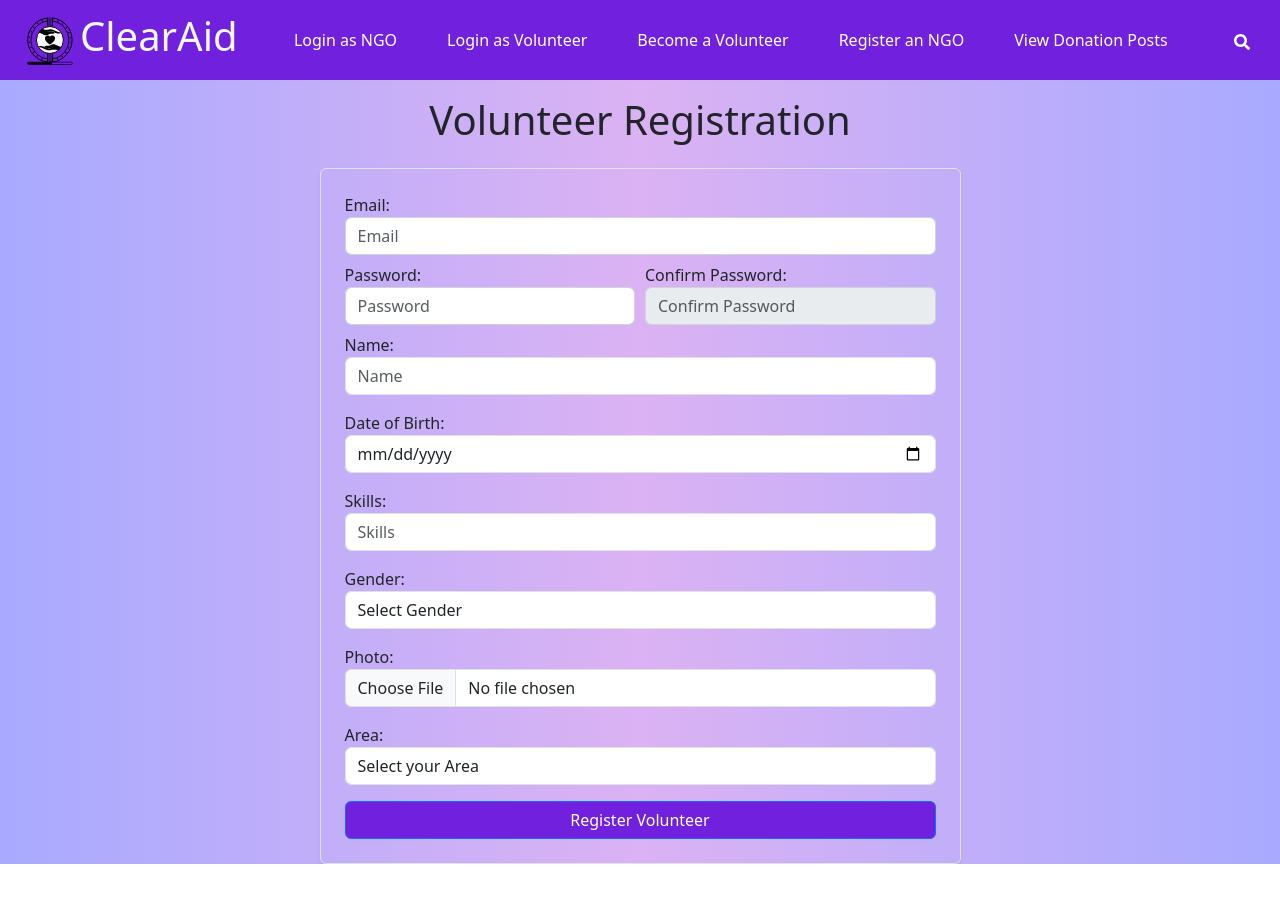
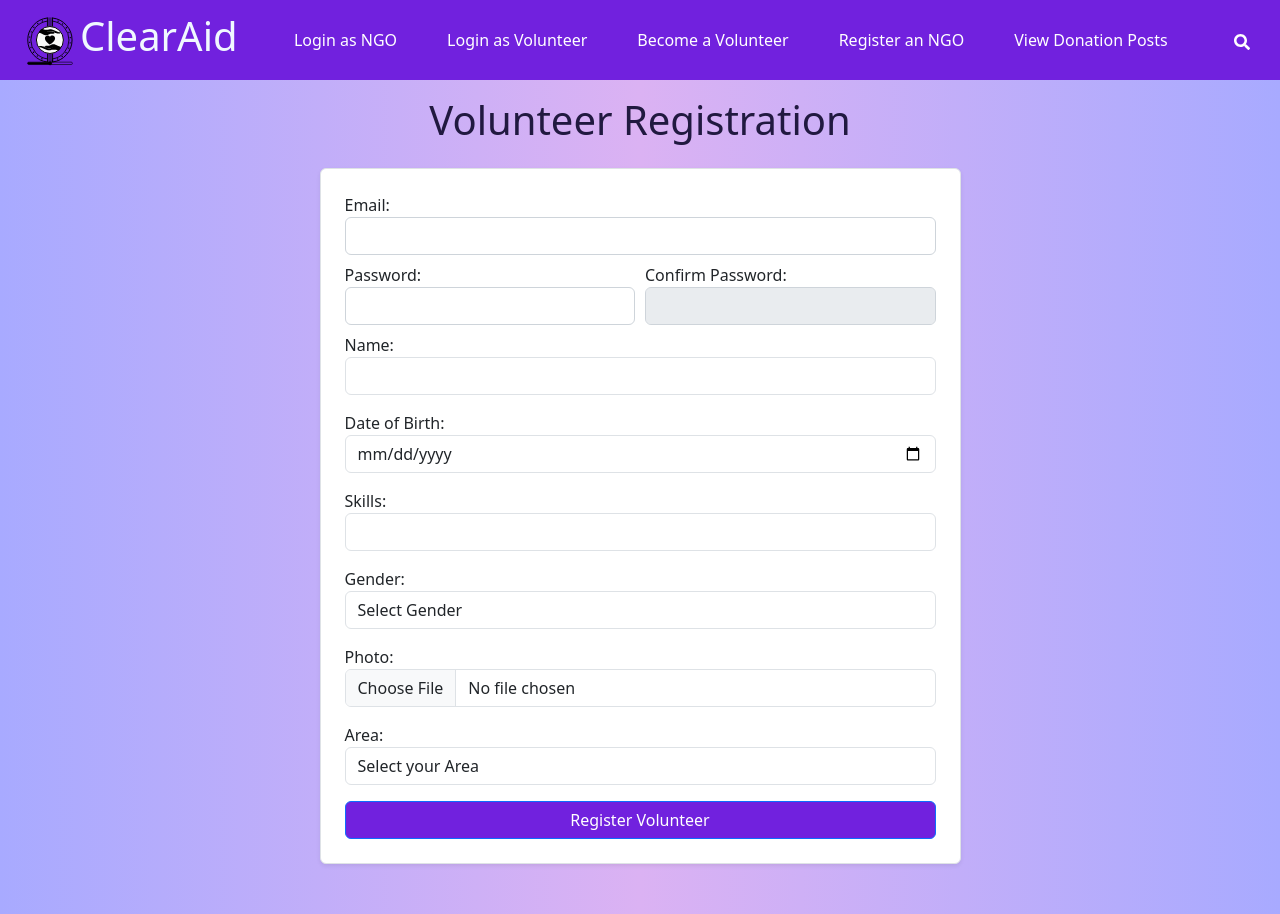
Before and after one commit to nrzn77/altruistic, a React (Vite) app in the folder Website/: page /register in a window 1280 px wide. Before the commit the page ends 864 px from the top, so only its background shows below. Built offline with nearby package versions, Linux system fonts and the light colour scheme; no server answers.

Commit message:
UI improvements on donation posts, register pages and login pages and some other improvements

```diff
--- a/Website/src/Pages/DonationPosts.jsx
+++ b/Website/src/Pages/DonationPosts.jsx
@@ -140,7 +140,7 @@ const DonationPosts = () => {
 
     return (
         <div className="donations-page">
-            <p className='text-center' style={{ fontSize: '45px' }}>Donation Posts</p>
+            <p className='text-center' style={{ fontSize: '45px', color:'#211940' }}>Donation Posts</p>
 
             {/* Filter and Search Options */}
             <div className="filter-search-container">
--- a/Website/src/Pages/Login.jsx
+++ b/Website/src/Pages/Login.jsx
@@ -98,16 +98,15 @@ const Login = ({setUserRole}) => {
       <p className="text-center"
         style={
           {
-            fontSize: '60px',
-            fontWeight: 'bold',
+            fontSize: '40px',
             marginBottom: '1px'
           }
         }>Login</p>
-      <h5 className="text-center mb-3">as NGO</h5>
+      <h5 style={{ fontSize: '35px' }} className="text-center mb-3">NGO</h5>
 
       <div className="row justify-content-center">
         <div className="col-md-6">
-          <form onSubmit={handleEmailLogin} className="border p-4 rounded shadow-sm">
+          <form onSubmit={handleEmailLogin} className="border p-4 rounded shadow-sm" style={{ backgroundColor: 'white', boxShadow: '0 4px 8px rgba(0, 0, 0, 0.1)' }}>
             <div className="form-group mb-3">
               <label htmlFor="email" className="form-label">Email:</label>
               <input type="email" name="email" id="email" className="form-control" required />
--- a/Website/src/Pages/LoginVO.jsx
+++ b/Website/src/Pages/LoginVO.jsx
@@ -98,16 +98,15 @@ const LoginVO = ({setUserRole}) => {
       <p className="text-center"
         style={
           {
-            fontSize: '60px',
-            fontWeight: 'bold',
+            fontSize: '40px',
             marginBottom: '1px'
           }
         }>Login</p>
-      <h5 className="text-center mb-3">as Volunteers</h5>
+      <h5 style={{ fontSize: '35px' }} className="text-center mb-3">Volunteer</h5>
 
       <div className="row justify-content-center">
         <div className="col-md-6">
-          <form onSubmit={handleEmailLogin} className="border p-4 rounded shadow-sm">
+          <form onSubmit={handleEmailLogin} className="border p-4 rounded shadow-sm" style={{ backgroundColor: 'white', boxShadow: '0 4px 8px rgba(0, 0, 0, 0.1)' }}>
             <div className="form-group mb-3">
               <label htmlFor="email" className="form-label">Email:</label>
               <input type="email" name="email" id="email" className="form-control" required />
--- a/Website/src/Pages/RegisterNGO.jsx
+++ b/Website/src/Pages/RegisterNGO.jsx
@@ -197,9 +197,10 @@ const RegisterNGO = ({ setUserRole }) => {
 
 
   return (
-    <Container className="mt-4">
-      <Form onSubmit={handleSubmit}>
-        <h2 className="mb-4 text-center">Register Your NGO</h2>
+    <Container className="mt-4" style={{ paddingBottom: '50px'}}>
+      <h1 className="text-center mb-4" style={{color: '#211940'}}>NGO Registration</h1>
+      <Form onSubmit={handleSubmit} className="border p-4 rounded-shadow-sm" style={{ backgroundColor: 'white', boxShadow: '0 4px 8px rgba(0, 0, 0, 0.1)', borderRadius: '15px'}}>
+        {/* <h2 className="mb-4 text-center" style={{color: '#211940'}}>Register Your NGO</h2> */}
 
         <Row className="mb-3">
           <Form.Group as={Col} controlId="formName">
--- a/Website/src/Pages/Registervolunteer.jsx
+++ b/Website/src/Pages/Registervolunteer.jsx
@@ -83,16 +83,16 @@ const RegisterVolunteer = ({ setUserRole }) => {
 
   return (
     <div className="container mt-3">
-      <h1 className="text-center mb-4">Volunteer Registration</h1>
+      <h1 className="text-center mb-4" style={{color: '#211940'}}>Volunteer Registration</h1>
       <div className="row justify-content-center">
-        <div className="col-md-7">
-          <form onSubmit={handleRegister} className="border p-4 rounded shadow-sm">
+        <div className="col-md-7" style={{ marginBottom: '50px' }}>
+          <form onSubmit={handleRegister} className="border p-4 rounded shadow-sm" style={{ backgroundColor: 'white', boxShadow: '0 4px 8px rgba(0, 0, 0, 0.1)', borderRadius: '15px' }}>
             <div className="form-group mb-2">
               <label>Email:</label>
               <input
                 type="email"
                 className="form-control"
-                placeholder="Email"
+                // placeholder="Email"
                 value={email}
                 onChange={(e) => setEmail(e.target.value)}
                 required
@@ -119,7 +119,7 @@ const RegisterVolunteer = ({ setUserRole }) => {
                 <input
                   type="password"
                   className="form-control"
-                  placeholder="Password"
+                  // placeholder="Password"
                   value={password}
                   onChange={(e) => setPassword(e.target.value)}
                   required
@@ -143,7 +143,7 @@ const RegisterVolunteer = ({ setUserRole }) => {
                 <input
                   type="password"
                   className="form-control"
-                  placeholder="Confirm Password"
+                  // placeholder="Confirm Password"
                   value={confirmPassword}
                   disabled={!password}
                   onChange={(e) => setConfirmPassword(e.target.value)}
@@ -170,7 +170,7 @@ const RegisterVolunteer = ({ setUserRole }) => {
               <input
                 type="text"
                 className="form-control"
-                placeholder="Name"
+                // placeholder="Name"
                 value={name}
                 onChange={(e) => setName(e.target.value)}
                 required
@@ -197,7 +197,7 @@ const RegisterVolunteer = ({ setUserRole }) => {
               <input
                 type="text"
                 className="form-control"
-                placeholder="Skills"
+                // placeholder="Skills"
                 value={skills}
                 onChange={(e) => setSkills(e.target.value)}
                 required
```
